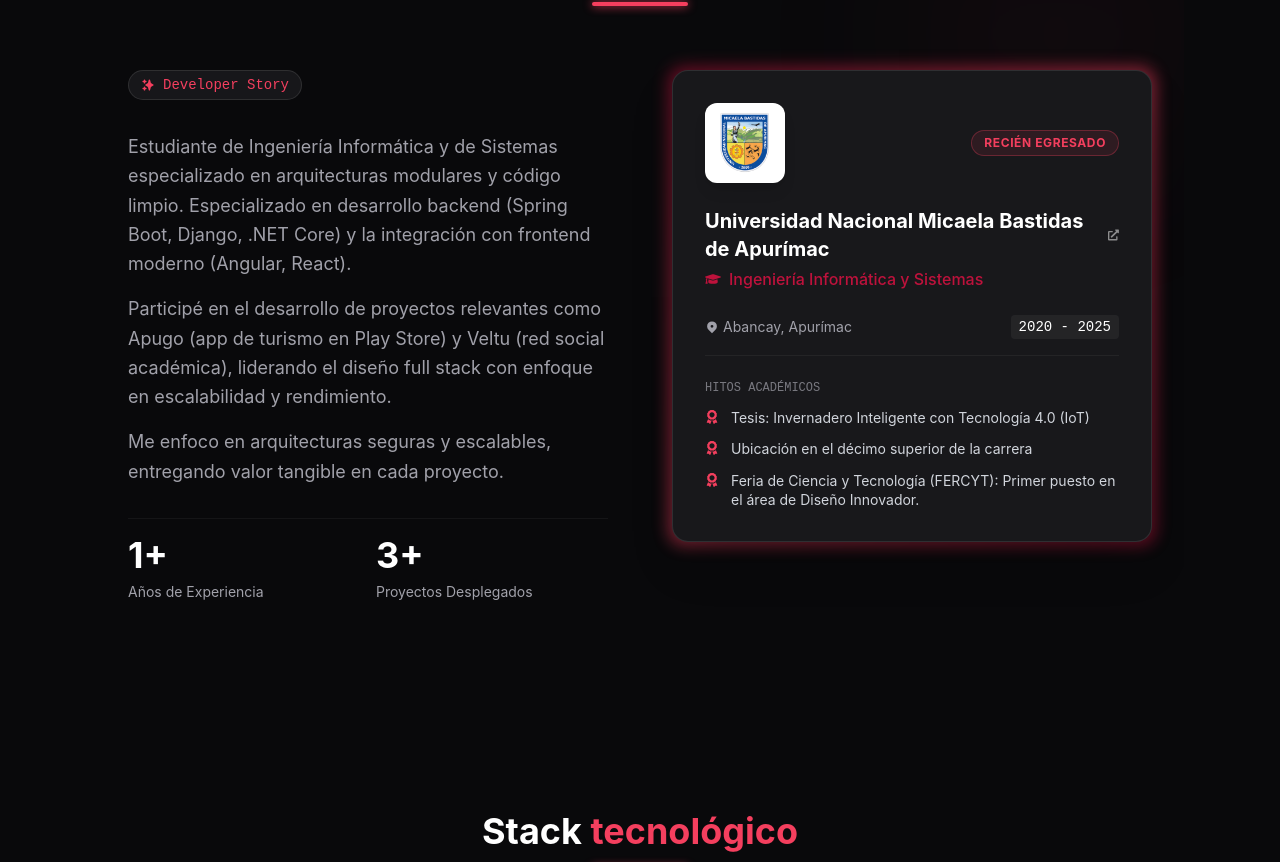
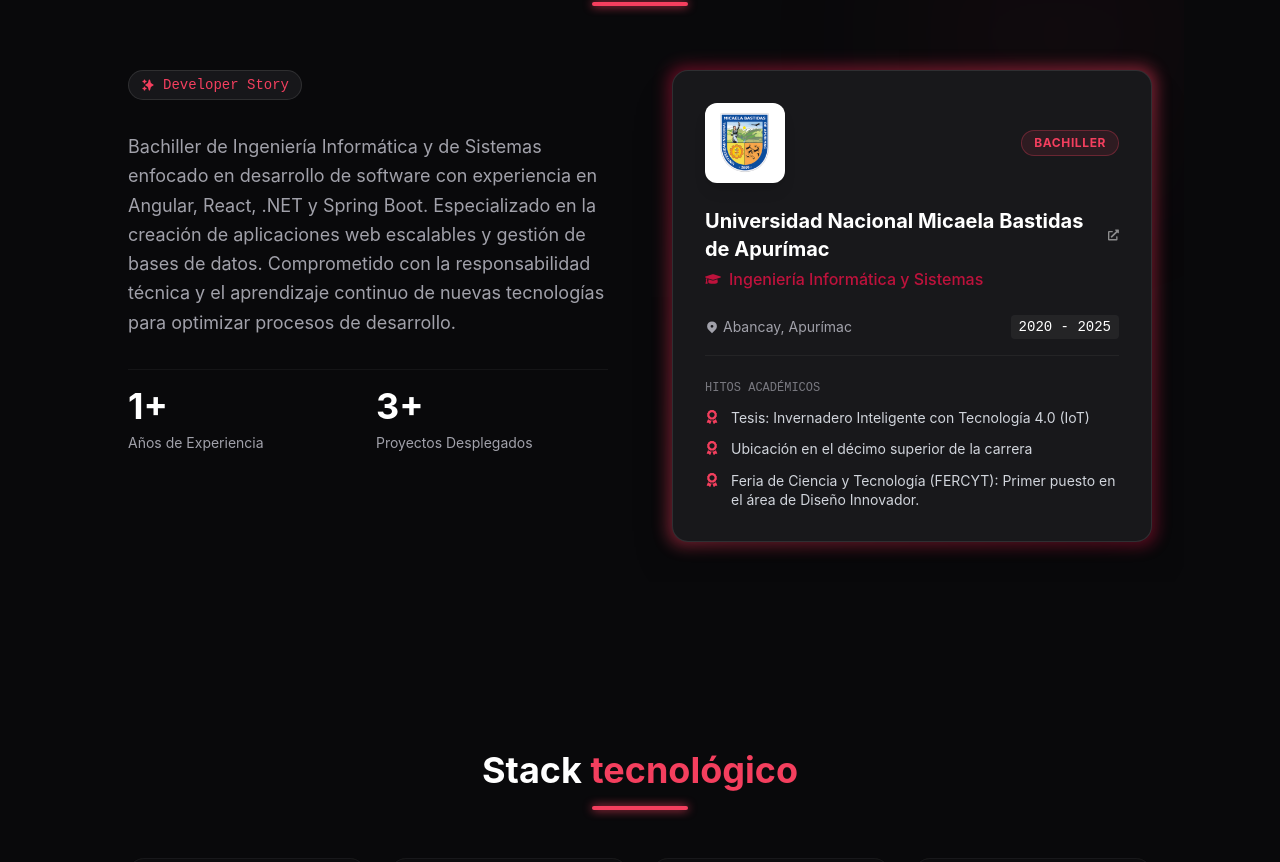
Before and after one commit to Luis3Fernando/Luis3Fernando, a React (Vite) app: page / in a window 1280 px wide. Shown: the part 2356-3218 px from the top of the page. Built offline with nearby package versions, Linux system fonts and the light colour scheme.

Commit message:
Refactor: Changes desciption and information of ABOUT_DATA

```diff
--- a/src/data/about.ts
+++ b/src/data/about.ts
@@ -2,16 +2,14 @@ import { LogoUnamba } from "@assets/icons";
 
 export const ABOUT_DATA = {
   description: [
-    "Estudiante de Ingeniería Informática y de Sistemas especializado en arquitecturas modulares y código limpio. Especializado en desarrollo backend (Spring Boot, Django, .NET Core) y la integración con frontend moderno (Angular, React).",
-    "Participé en el desarrollo de proyectos relevantes como Apugo (app de turismo en Play Store) y Veltu (red social académica), liderando el diseño full stack con enfoque en escalabilidad y rendimiento.",
-    "Me enfoco en arquitecturas seguras y escalables, entregando valor tangible en cada proyecto.",
+    "Bachiller de Ingeniería Informática y de Sistemas enfocado en desarrollo de software con experiencia en Angular, React, .NET y Spring Boot. Especializado en la creación de aplicaciones web escalables y gestión de bases de datos. Comprometido con la responsabilidad técnica y el aprendizaje continuo de nuevas tecnologías para optimizar procesos de desarrollo.",
   ],
   education: {
     university: "Universidad Nacional Micaela Bastidas de Apurímac",
     universityUrl: "https://www.unamba.edu.pe",
     logo: LogoUnamba,
     degree: "Ingeniería Informática y Sistemas",
-    status: "Recién Egresado",
+    status: "Bachiller",
     year: "2020 - 2025",
     location: "Abancay, Apurímac",
     achievements: [
```
